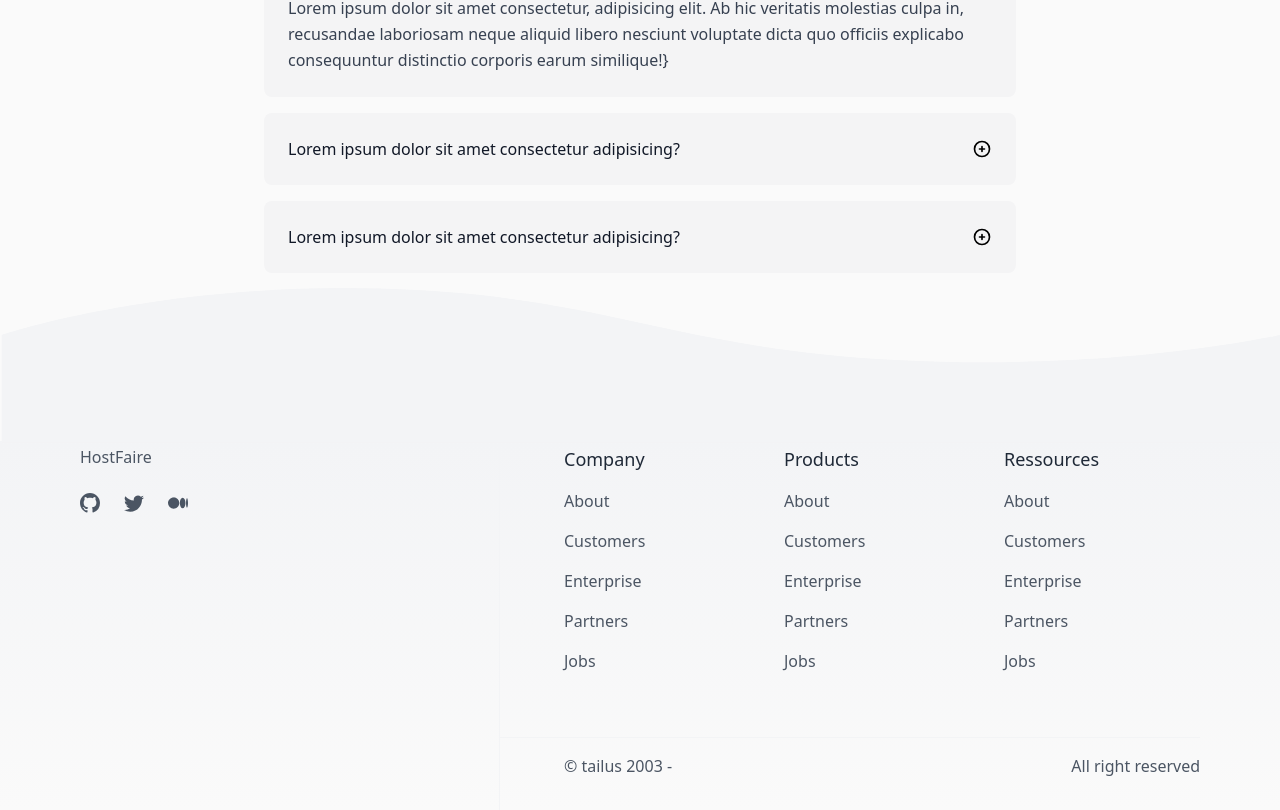
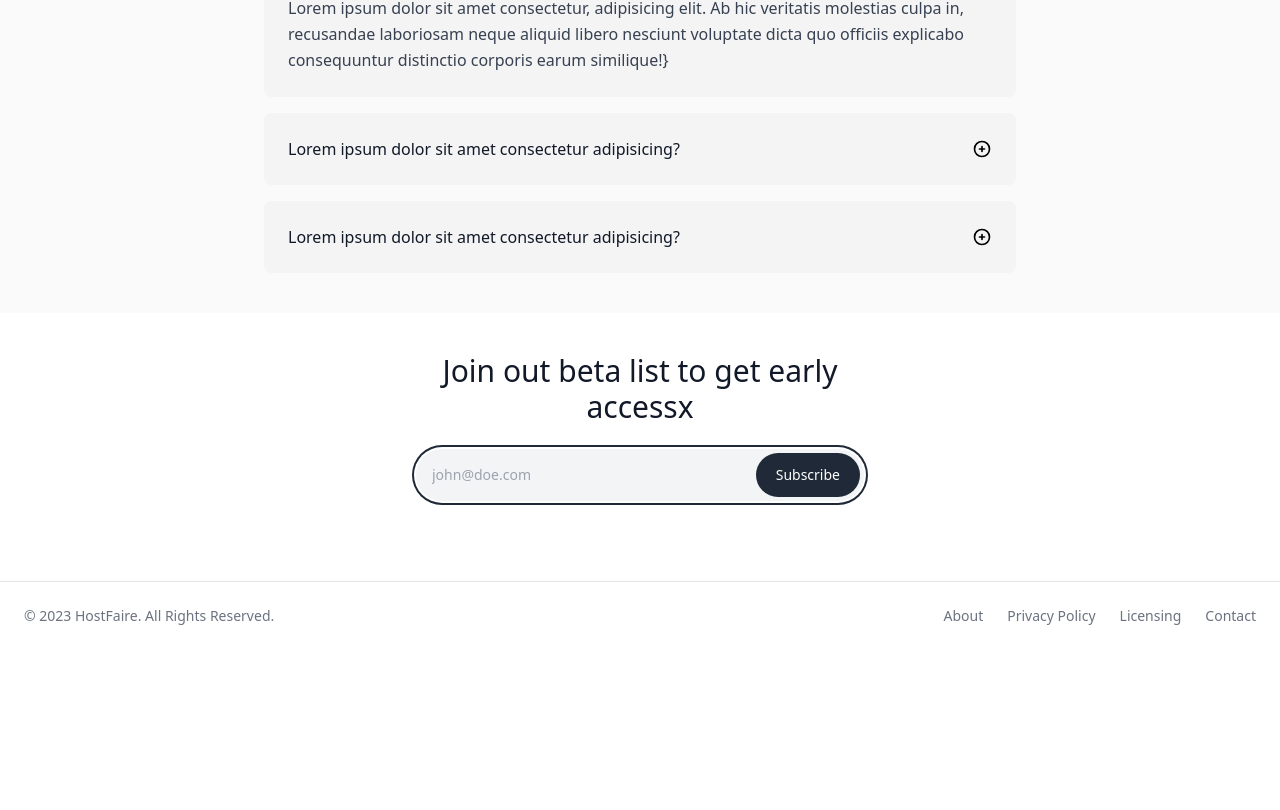
Before and after one commit to atif0075/hostfaire-home, a Nuxt app: page / in a window 1280 px wide. Shown: the part 3387-4197 px from the top of the page. After the commit the page ends 4037 px from the top, so only its background shows below. Built offline with nearby package versions, Linux system fonts and the light colour scheme.

Commit message:
update faq.vue and footer.vue

```diff
--- a/components/faq.vue
+++ b/components/faq.vue
@@ -21,7 +21,7 @@ let faqList = ref([
 ]);
 </script>
 <template>
-  <div class="space-y-4 max-w-3xl mx-auto px-2">
+  <div class="space-y-4 max-w-3xl mx-auto px-2 pb-10">
     <h2 class="text-2xl text-center font-bold text-zinc-800 md:text-4xl">
       Frequently asked questions
     </h2>
--- a/components/footer.vue
+++ b/components/footer.vue
@@ -1,183 +1,61 @@
 <script setup lang="ts"></script>
 <template>
-  <footer>
-    <svg
-      xmlns="http://www.w3.org/2000/svg"
-      class="-mb-0.5 w-full"
-      viewBox="0 0 1367.743 181.155"
+  <footer aria-label="Site Footer" class="bg-white">
+    <div class="py-10">
+      <div class="mx-auto max-w-md">
+        <strong
+          class="block text-center text-xl font-medium text-gray-900 sm:text-3xl"
         >
-      <path
-        class="fill-current text-gray-100"
-        id="wave"
-        data-name="wave"
-        d="M0,0S166.91-56.211,405.877-49.5,715.838,14.48,955.869,26.854,1366,0,1366,0V115H0Z"
-        transform="translate(1.743 66.155)"
-      ></path>
-    </svg>
-    <div class="bg-gradient-to-b from-gray-100 to-transparent pt-1">
-      <div
-        class="container m-auto space-y-8 px-6 text-gray-600 md:px-12 lg:px-20"
+          Join out beta list to get early accessx
+        </strong>
+
+        <form class="mt-6">
+          <div class="relative max-w-lg">
+            <label class="sr-only" for="email"> Email </label>
+
+            <input
+              class="w-full rounded-full outline-none ring-2 ring-offset-2 ring-primary border-gray-200 bg-gray-100 p-4 pr-32 text-sm font-medium"
+              id="email"
+              type="email"
+              placeholder="john@doe.com"
+            />
+
+            <button
+              class="absolute top-1/2 right-1 -translate-y-1/2 rounded-full bg-primary px-5 py-3 text-sm font-medium text-white transition hover:bg-primary/90"
+              type="button"
             >
-        <div class="grid grid-cols-8 gap-6 md:gap-0">
-          <div
-            class="col-span-8 border-r border-gray-100 md:col-span-2 lg:col-span-3"
-          >
-            <div
-              class="flex items-center justify-between gap-6 border-b border-white py-6 md:block md:space-y-6 md:border-none md:py-0"
-            >
-              <h1>HostFaire</h1>
-              <div class="flex gap-6">
-                <a
-                  href="#"
-                  target="blank"
-                  aria-label="github"
-                  class="hover:text-cyan-600"
-                >
-                  <svg
-                    xmlns="http://www.w3.org/2000/svg"
-                    width="20"
-                    height="20"
-                    fill="currentColor"
-                    class="bi bi-github"
-                    viewBox="0 0 16 16"
-                  >
-                    <path
-                      d="M8 0C3.58 0 0 3.58 0 8c0 3.54 2.29 6.53 5.47 7.59.4.07.55-.17.55-.38 0-.19-.01-.82-.01-1.49-2.01.37-2.53-.49-2.69-.94-.09-.23-.48-.94-.82-1.13-.28-.15-.68-.52-.01-.53.63-.01 1.08.58 1.23.82.72 1.21 1.87.87 2.33.66.07-.52.28-.87.51-1.07-1.78-.2-3.64-.89-3.64-3.95 0-.87.31-1.59.82-2.15-.08-.2-.36-1.02.08-2.12 0 0 .67-.21 2.2.82.64-.18 1.32-.27 2-.27.68 0 1.36.09 2 .27 1.53-1.04 2.2-.82 2.2-.82.44 1.1.16 1.92.08 2.12.51.56.82 1.27.82 2.15 0 3.07-1.87 3.75-3.65 3.95.29.25.54.73.54 1.48 0 1.07-.01 1.93-.01 2.2 0 .21.15.46.55.38A8.012 8.012 0 0 0 16 8c0-4.42-3.58-8-8-8z"
-                    />
-                  </svg>
-                </a>
-                <a
-                  href="#"
-                  target="blank"
-                  aria-label="twitter"
-                  class="hover:text-cyan-600"
-                >
-                  <svg
-                    xmlns="http://www.w3.org/2000/svg"
-                    width="20"
-                    height="20"
-                    fill="currentColor"
-                    class="bi bi-twitter"
-                    viewBox="0 0 16 16"
-                  >
-                    <path
-                      d="M5.026 15c6.038 0 9.341-5.003 9.341-9.334 0-.14 0-.282-.006-.422A6.685 6.685 0 0 0 16 3.542a6.658 6.658 0 0 1-1.889.518 3.301 3.301 0 0 0 1.447-1.817 6.533 6.533 0 0 1-2.087.793A3.286 3.286 0 0 0 7.875 6.03a9.325 9.325 0 0 1-6.767-3.429 3.289 3.289 0 0 0 1.018 4.382A3.323 3.323 0 0 1 .64 6.575v.045a3.288 3.288 0 0 0 2.632 3.218 3.203 3.203 0 0 1-.865.115 3.23 3.23 0 0 1-.614-.057 3.283 3.283 0 0 0 3.067 2.277A6.588 6.588 0 0 1 .78 13.58a6.32 6.32 0 0 1-.78-.045A9.344 9.344 0 0 0 5.026 15z"
-                    />
-                  </svg>
-                </a>
-                <a
-                  href="#"
-                  target="blank"
-                  aria-label="medium"
-                  class="hover:text-cyan-600"
-                >
-                  <svg
-                    xmlns="http://www.w3.org/2000/svg"
-                    width="20"
-                    height="20"
-                    fill="currentColor"
-                    class="bi bi-medium"
-                    viewBox="0 0 16 16"
-                  >
-                    <path
-                      d="M9.025 8c0 2.485-2.02 4.5-4.513 4.5A4.506 4.506 0 0 1 0 8c0-2.486 2.02-4.5 4.512-4.5A4.506 4.506 0 0 1 9.025 8zm4.95 0c0 2.34-1.01 4.236-2.256 4.236-1.246 0-2.256-1.897-2.256-4.236 0-2.34 1.01-4.236 2.256-4.236 1.246 0 2.256 1.897 2.256 4.236zM16 8c0 2.096-.355 3.795-.794 3.795-.438 0-.793-1.7-.793-3.795 0-2.096.355-3.795.794-3.795.438 0 .793 1.699.793 3.795z"
-                    />
-                  </svg>
-                </a>
+              Subscribe
+            </button>
+          </div>
+        </form>
       </div>
     </div>
-          </div>
-          <div class="col-span-8 md:col-span-6 lg:col-span-5">
-            <div class="grid grid-cols-2 gap-6 pb-16 sm:grid-cols-3 md:pl-16">
-              <div>
-                <h6 class="text-lg font-medium text-gray-800">Company</h6>
-                <ul class="mt-4 list-inside space-y-4">
+
+    <footer
+      class="p-4 mt-10 bg-white border-t shadow md:flex md:items-center md:justify-between md:p-6"
+    >
+      <span class="text-sm text-gray-500 sm:text-center dark:text-gray-400"
+        >© 2023
+        <a href="https://flowbite.com/" class="hover:underline">HostFaire</a>.
+        All Rights Reserved.
+      </span>
+      <ul
+        class="flex flex-wrap items-center mt-3 text-sm text-gray-500 dark:text-gray-400 sm:mt-0"
+      >
         <li>
-                    <a href="#" class="transition hover:text-cyan-600">About</a>
+          <a href="#" class="mr-4 hover:underline md:mr-6">About</a>
         </li>
         <li>
-                    <a href="#" class="transition hover:text-cyan-600"
-                      >Customers</a
-                    >
+          <a href="#" class="mr-4 hover:underline md:mr-6">Privacy Policy</a>
         </li>
         <li>
-                    <a href="#" class="transition hover:text-cyan-600"
-                      >Enterprise</a
-                    >
+          <a href="#" class="mr-4 hover:underline md:mr-6">Licensing</a>
         </li>
         <li>
-                    <a href="#" class="transition hover:text-cyan-600"
-                      >Partners</a
-                    >
-                  </li>
-                  <li>
-                    <a href="#" class="transition hover:text-cyan-600">Jobs</a>
+          <a href="#" class="hover:underline">Contact</a>
         </li>
       </ul>
-              </div>
-              <div>
-                <h6 class="text-lg font-medium text-gray-800">Products</h6>
-                <ul class="mt-4 list-inside space-y-4">
-                  <li>
-                    <a href="#" class="transition hover:text-cyan-600">About</a>
-                  </li>
-                  <li>
-                    <a href="#" class="transition hover:text-cyan-600"
-                      >Customers</a
-                    >
-                  </li>
-                  <li>
-                    <a href="#" class="transition hover:text-cyan-600"
-                      >Enterprise</a
-                    >
-                  </li>
-                  <li>
-                    <a href="#" class="transition hover:text-cyan-600"
-                      >Partners</a
-                    >
-                  </li>
-                  <li>
-                    <a href="#" class="transition hover:text-cyan-600">Jobs</a>
-                  </li>
-                </ul>
-              </div>
-              <div>
-                <h6 class="text-lg font-medium text-gray-800">Ressources</h6>
-                <ul class="mt-4 list-inside space-y-4">
-                  <li>
-                    <a href="#" class="transition hover:text-cyan-600">About</a>
-                  </li>
-                  <li>
-                    <a href="#" class="transition hover:text-cyan-600"
-                      >Customers</a
-                    >
-                  </li>
-                  <li>
-                    <a href="#" class="transition hover:text-cyan-600"
-                      >Enterprise</a
-                    >
-                  </li>
-                  <li>
-                    <a href="#" class="transition hover:text-cyan-600"
-                      >Partners</a
-                    >
-                  </li>
-                  <li>
-                    <a href="#" class="transition hover:text-cyan-600">Jobs</a>
-                  </li>
-                </ul>
-              </div>
-            </div>
-            <div
-              class="flex justify-between border-t border-gray-100 py-4 pb-8 md:pl-16"
-            >
-              <span>&copy; tailus 2003 - <span id="year"></span> </span>
-              <span>All right reserved</span>
-            </div>
-          </div>
-        </div>
-      </div>
-    </div>
+    </footer>
   </footer>
 </template>
 <style scoped></style>
```
Lines whose indentation alone changed are shown as unchanged.
